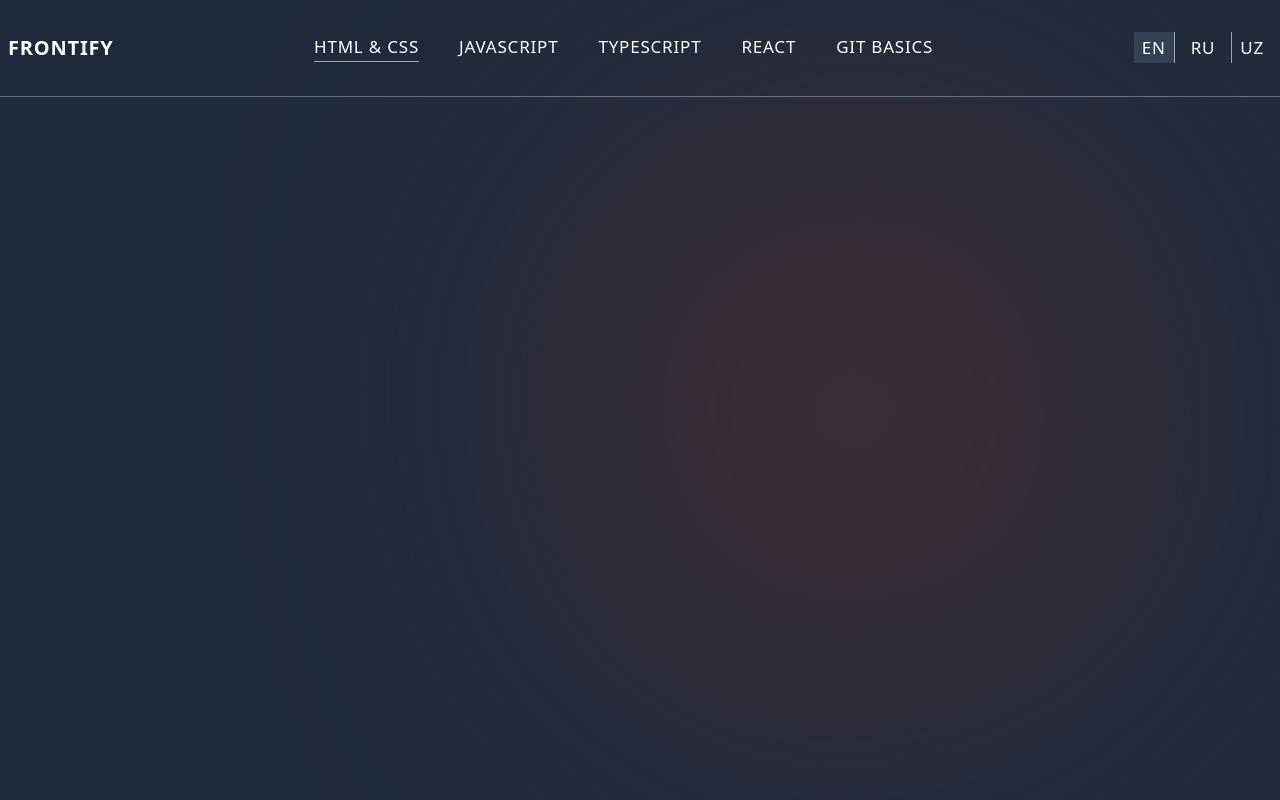
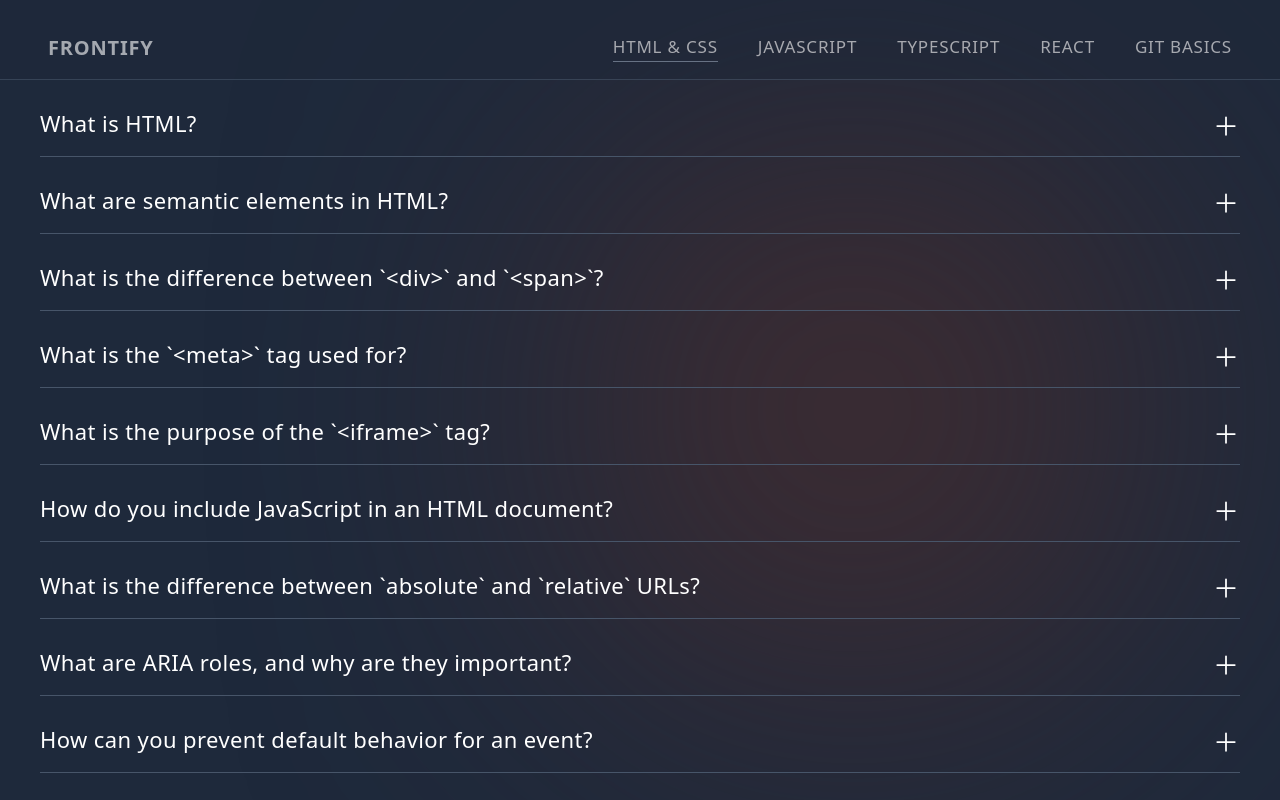
Before and after one commit to Webprojon/frontify, a React (Vite) app: page /html-css in a window 1280 px wide. Built offline with nearby package versions, Linux system fonts and the light colour scheme.

Commit message:
accardion is added

```diff
--- a/package.json
+++ b/package.json
@@ -10,6 +10,7 @@
 		"preview": "vite preview"
 	},
 	"dependencies": {
+		"framer-motion": "^11.13.1",
 		"react": "^18.3.1",
 		"react-dom": "^18.3.1",
 		"react-icons": "^5.4.0",
--- a/src/App.tsx
+++ b/src/App.tsx
@@ -1,17 +1,19 @@
 import { Route, Routes } from "react-router-dom";
 import Header from "./components/Header";
 import Home from "./pages/Home";
+import Accardions from "./components/Accardions";
 
 function App() {
 	return (
-		<div className="bg-slate-800 h-screen">
-			<div className="animate-spin-25s fixed top-[10rem] right-[11rem] h-[31.25rem] w-[31.25rem] rounded-full blur-[10rem] bg-[#4d2d2d] z-0"></div>
-			<div className="animate-spin-25s fixed top-[-1rem] left-[-25rem] h-[31.25rem] w-[50rem] rounded-full blur-[10rem] dark:bg-[#283064bf] z-0"></div>
+		<div className="bg-slate-800 h-screen overflow-hidden">
+			<div className="fixed top-[10rem] right-[11rem] h-[31.25rem] w-[31.25rem] rounded-full blur-[10rem] bg-[#4d2d2d] z-0"></div>
+			<div className="fixed top-[-1rem] left-[-25rem] h-[31.25rem] w-[50rem] rounded-full blur-[10rem] dark:bg-[#283064bf] z-0"></div>
 
 			<div className="relative z-10">
 				<Header />
 				<Routes>
 					<Route path="/" element={<Home />} />
+					<Route path="/html-css" element={<Accardions />} />
 				</Routes>
 			</div>
 		</div>
--- a/src/components/Accardions.tsx
+++ b/src/components/Accardions.tsx
@@ -1,3 +1,300 @@
+import { useState } from "react";
+import { motion, AnimatePresence } from "framer-motion";
+import { HiPlus } from "react-icons/hi2";
+
 export default function Accardions() {
-	return <div></div>;
+	const [isAccardion, setIsAccardion] = useState<number | null>(null);
+
+	const questions = [
+		{
+			id: 1,
+			question: "What is HTML?",
+			answer:
+				"HTML stands for HyperText Markup Language and is used to structure content on web pages.",
+		},
+		{
+			id: 2,
+			question: "What are semantic elements in HTML?",
+			answer:
+				"Semantic tags like `<header>`, `<footer>`, `<article>`, `<section>`, and `<nav>` improve SEO and accessibility.",
+		},
+		{
+			id: 3,
+			question: "What is the difference between `<div>` and `<span>`?",
+			answer:
+				"`<div>` is a block-level element, while `<span>` is an inline element.",
+		},
+		{
+			id: 4,
+			question: "What is the `<meta>` tag used for?",
+			answer:
+				"The `<meta>` tag defines metadata such as charset, viewport, and descriptions.",
+		},
+		{
+			id: 5,
+			question: "What is the purpose of the `<iframe>` tag?",
+			answer:
+				"The `<iframe>` tag is used to embed third-party web content into a web page.",
+		},
+		{
+			id: 6,
+			question: "How do you include JavaScript in an HTML document?",
+			answer:
+				"Using the `<script>` tag. Example: `<script src='script.js'></script>`.",
+		},
+		{
+			id: 7,
+			question:
+				"What is the difference between `absolute` and `relative` URLs?",
+			answer:
+				"An absolute URL contains the full path, while a relative URL depends on the current document's location.",
+		},
+		{
+			id: 8,
+			question: "What are ARIA roles, and why are they important?",
+			answer:
+				"ARIA roles improve accessibility by defining roles for assistive technologies.",
+		},
+		{
+			id: 9,
+			question: "How can you prevent default behavior for an event?",
+			answer: "Using `event.preventDefault()` in your event listener function.",
+		},
+		{
+			id: 10,
+			question: "What is the difference between `<ul>` and `<ol>`?",
+			answer:
+				"`<ul>` creates unordered lists, while `<ol>` creates ordered lists.",
+		},
+		{
+			id: 11,
+			question: "How can you create a responsive web page?",
+			answer: "Using the `<meta>` viewport tag and CSS media queries.",
+		},
+		{
+			id: 12,
+			question: "What is the purpose of the `action` attribute in forms?",
+			answer:
+				"The `action` attribute defines the server endpoint to send form data to.",
+		},
+		{
+			id: 13,
+			question: "How can you use input validation in HTML?",
+			answer:
+				"Using HTML5 form attributes like `required`, `pattern`, and `type='email'`.",
+		},
+		{
+			id: 14,
+			question: "What is a placeholder in form input?",
+			answer:
+				"The `placeholder` attribute displays a hint or description in the input field until text is entered.",
+		},
+		{
+			id: 15,
+			question:
+				"What is the difference between `<button>` and `<input type='button'>`?",
+			answer:
+				"Both create clickable buttons, but `<button>` can include HTML content, while `<input type='button'>` cannot.",
+		},
+		{
+			id: 16,
+			question: "How does `target='_blank'` work in anchor tags?",
+			answer: "It opens the link in a new tab or window.",
+		},
+		{
+			id: 17,
+			question: "How can you use the `<link>` tag?",
+			answer: "The `<link>` tag links external stylesheets to HTML documents.",
+		},
+		{
+			id: 18,
+			question: "What are forms, and what are common form input types?",
+			answer:
+				"Forms are used for user input. Common types include `<input>`, `<textarea>`, `<select>`, and `<button>`.",
+		},
+		{
+			id: 19,
+			question: "How do you use custom attributes with HTML?",
+			answer:
+				"Custom attributes use the `data-*` syntax. Example: `<div data-id='123'></div>`.",
+		},
+		{
+			id: 20,
+			question:
+				"What is the difference between `rel='stylesheet'` and `rel='icon'`?",
+			answer:
+				"`rel='stylesheet'` links a CSS file, while `rel='icon'` sets the favicon of the page.",
+		},
+		{
+			id: 21,
+			question: "What is CSS?",
+			answer:
+				"CSS stands for Cascading Style Sheets and is used to style HTML content.",
+		},
+		{
+			id: 22,
+			question: "What is the difference between `padding` and `margin`?",
+			answer:
+				"Padding is the space inside an element, while margin is the space outside the element.",
+		},
+		{
+			id: 23,
+			question:
+				"How do you center an element horizontally and vertically with CSS?",
+			answer:
+				"Using `flexbox`: `display: flex; justify-content: center; align-items: center;`.",
+		},
+		{
+			id: 24,
+			question:
+				"What is the difference between `relative`, `absolute`, and `fixed` positioning?",
+			answer:
+				"`relative`: positions an element relative to itself, `absolute`: relative to the nearest positioned ancestor, `fixed`: relative to the browser window.",
+		},
+		{
+			id: 25,
+			question: "What are CSS pseudo-classes?",
+			answer:
+				"Pseudo-classes define a specific state for an element, e.g., `:hover`, `:nth-child()`, or `:focus`.",
+		},
+		{
+			id: 26,
+			question: "What is the CSS `z-index` property used for?",
+			answer:
+				"The `z-index` determines the stacking order of overlapping elements.",
+		},
+		{
+			id: 27,
+			question: "How does `position: sticky;` behave in CSS?",
+			answer:
+				"It allows an element to act as `relative` until a certain scroll position, then acts as `fixed`.",
+		},
+		{
+			id: 28,
+			question: "What are CSS keyframe animations?",
+			answer:
+				"CSS animations use `@keyframes` to define animation states over time and apply them with the `animation` property.",
+		},
+		{
+			id: 29,
+			question:
+				"What is the difference between `inline`, `block`, and `inline-block` elements?",
+			answer:
+				"`inline` stays on the same line, `block` spans the full width, `inline-block` allows box properties while remaining inline.",
+		},
+		{
+			id: 30,
+			question: "How can you create a responsive layout with media queries?",
+			answer:
+				"Using `@media` to apply styles based on viewport size, e.g., `@media (max-width: 768px) { ... }`.",
+		},
+		{
+			id: 31,
+			question: "What is the purpose of `object-fit` in CSS?",
+			answer:
+				"`object-fit` controls how an image fits into its container, e.g., `cover`, `contain`, `fill`.",
+		},
+		{
+			id: 32,
+			question: "What are transitions in CSS?",
+			answer:
+				"Transitions enable smooth changes between CSS properties over time using `transition: all 0.3s ease;`.",
+		},
+		{
+			id: 33,
+			question: "What is `flexbox` in CSS?",
+			answer:
+				"Flexbox is a layout model for distributing space and aligning items. Example: `display: flex;`.",
+		},
+		{
+			id: 34,
+			question: "What is the difference between `grid` and `flexbox`?",
+			answer:
+				"Grid is for 2D layouts (both rows and columns), while flexbox is for 1D (row or column) layouts.",
+		},
+		{
+			id: 35,
+			question: "How can you use `calc()` in CSS?",
+			answer:
+				"The `calc()` function dynamically calculates property values. Example: `width: calc(100% - 50px);`.",
+		},
+		{
+			id: 36,
+			question: "What is `opacity` in CSS?",
+			answer:
+				"The `opacity` property controls the transparency of an element. Values range from `0` (completely transparent) to `1` (completely opaque).",
+		},
+		{
+			id: 37,
+			question: "What are CSS pseudo-elements?",
+			answer:
+				"Pseudo-elements like `::before` and `::after` let you style parts of elements without adding extra HTML.",
+		},
+		{
+			id: 38,
+			question: "How can you optimize CSS performance?",
+			answer:
+				"By minimizing CSS rules, combining selectors, and removing unused styles.",
+		},
+		{
+			id: 39,
+			question:
+				"What is the difference between `min-width`, `max-width`, and `width`?",
+			answer:
+				"`min-width` sets the minimum width, `max-width` sets the maximum allowed width, and `width` sets a fixed width.",
+		},
+		{
+			id: 40,
+			question: "How do you implement CSS animations with `keyframes`?",
+			answer:
+				"Define a keyframe with `@keyframes` and use the `animation` property to apply it. Example: `@keyframes move { ... } animation: move 2s infinite;`.",
+		},
+	];
+
+	const toggleAccardion = (index: number) => {
+		setIsAccardion(isAccardion === index ? null : index);
+	};
+
+	return (
+		<div className="px-2 md:px-0 md:max-w-[1200px] mx-auto text-white tracking-wide h-screen overflow-y-scroll noscroll">
+			{questions.map((question) => (
+				<div
+					key={question.id}
+					className="border-b border-slate-600 my-6 pb-1 md:pb-2"
+				>
+					<div
+						onClick={() => toggleAccardion(question.id)}
+						className="flex justify-between py-2 cursor-pointer"
+					>
+						<h2 className="md:text-[22px] md:leading-none">
+							{question.question}
+						</h2>
+
+						<motion.div
+							animate={{
+								rotate: isAccardion === question.id ? 45 : 0,
+							}}
+							transition={{ duration: 0.3 }}
+						>
+							<HiPlus className="size-5 md:size-7" />
+						</motion.div>
+					</div>
+
+					<AnimatePresence>
+						{isAccardion === question.id && (
+							<motion.div
+								initial={{ height: 0, opacity: 0 }}
+								animate={{ height: "auto", opacity: 1 }}
+								exit={{ height: 0, opacity: 0 }}
+								transition={{ duration: 0.3 }}
+								className="text-[17px] text-slate-300 tracking-wider"
+							>
+								{question.answer}
+							</motion.div>
+						)}
+					</AnimatePresence>
+				</div>
+			))}
+		</div>
+	);
 }
--- a/src/components/Header.tsx
+++ b/src/components/Header.tsx
@@ -42,17 +42,23 @@ export default function Header() {
 	];
 
 	return (
-		<header className="relative md:border-b border-slate-500 text-white tracking-wider">
-			<div
-				onClick={() => setMenu(!menu)}
-				className="absolute right-4 top-3 z-10 md:hidden"
-			>
-				{menu ? <IoClose className="size-9" /> : <MdMenu className="size-9" />}
+		<header className="bg-[#20293adf] opacity-60 h-[10vh] relative md:border-b border-slate-600 text-white tracking-wider">
+			<div>
+				<div
+					onClick={() => setMenu(!menu)}
+					className="absolute right-4 top-3 z-10 md:hidden"
+				>
+					{menu ? (
+						<IoClose className="size-9" />
+					) : (
+						<MdMenu className="size-9" />
+					)}
+				</div>
 			</div>
 
 			<nav
 				className={`absolute md:static pt-5 px-2 md:pt-0 flex flex-col gap-y-6 md:flex-row justify-between items-center md:h-[12vh]
-					z-0 lg:max-w-[1350px] mx-auto transition-transform duration-500
+					z-0 lg:max-w-[1200px] mx-auto transition-transform duration-500
 					 ${menu ? "translate-y-0" : "-translate-y-full md:translate-y-0"} md:flex`}
 			>
 				<Link to="/" className="font-semibold text-[20px] uppercase">
@@ -71,14 +77,6 @@ export default function Header() {
 						</Link>
 					))}
 				</div>
-
-				<div className="cursor-pointer my-4 text-[17px]">
-					<span className="py-[4px] px-2 bg-slate-700">EN</span>
-					<span className="py-[4px] px-4 border-r border-l border-slate-400">
-						RU
-					</span>
-					<span className="py-[4px] px-2">UZ</span>
-				</div>
 			</nav>
 		</header>
 	);
--- a/src/index.css
+++ b/src/index.css
@@ -2,17 +2,6 @@
 @tailwind components;
 @tailwind utilities;
 
-@layer utilities {
-	@keyframes spin {
-		from {
-			transform: rotate(0deg);
-		}
-		to {
-			transform: rotate(360deg);
-		}
-	}
-
-	.animate-spin-25s {
-		animation: spin 25s linear infinite;
-	}
+.noscroll::-webkit-scrollbar {
+	display: none;
 }
--- a/src/pages/Home.tsx
+++ b/src/pages/Home.tsx
@@ -2,7 +2,7 @@ import Typewriter from "typewriter-effect";
 
 export default function Home() {
 	return (
-		<div className="md:max-w-[1350px] mx-auto text-white flex flex-col gap-7 justify-center items-center h-screen md:h-[82vh] tracking-wider">
+		<div className="md:max-w-[1200px] mx-auto text-white flex flex-col gap-7 justify-center items-center h-screen md:h-[82vh] tracking-wider">
 			<h2 className="text-[34px] md:text-[64px] font-semibold leading-none">
 				<Typewriter
 					options={{
@@ -15,9 +15,7 @@ export default function Home() {
 				/>
 			</h2>
 			<div className="text-center space-y-4 max-w-[1000px]">
-				<p className="text-[22px]">
-					We're delighted to have you here.
-				</p>
+				<p className="text-[22px]">We're delighted to have you here.</p>
 				<p className="text-[18px] md:text-[20px]">
 					At Frontify, you'll have the opportunity to enhance your frontend
 					skills and deepen your understanding of frontend theories.
```
Also changed, not shown: 1 other file (tests, documents, lock files or other folders).
